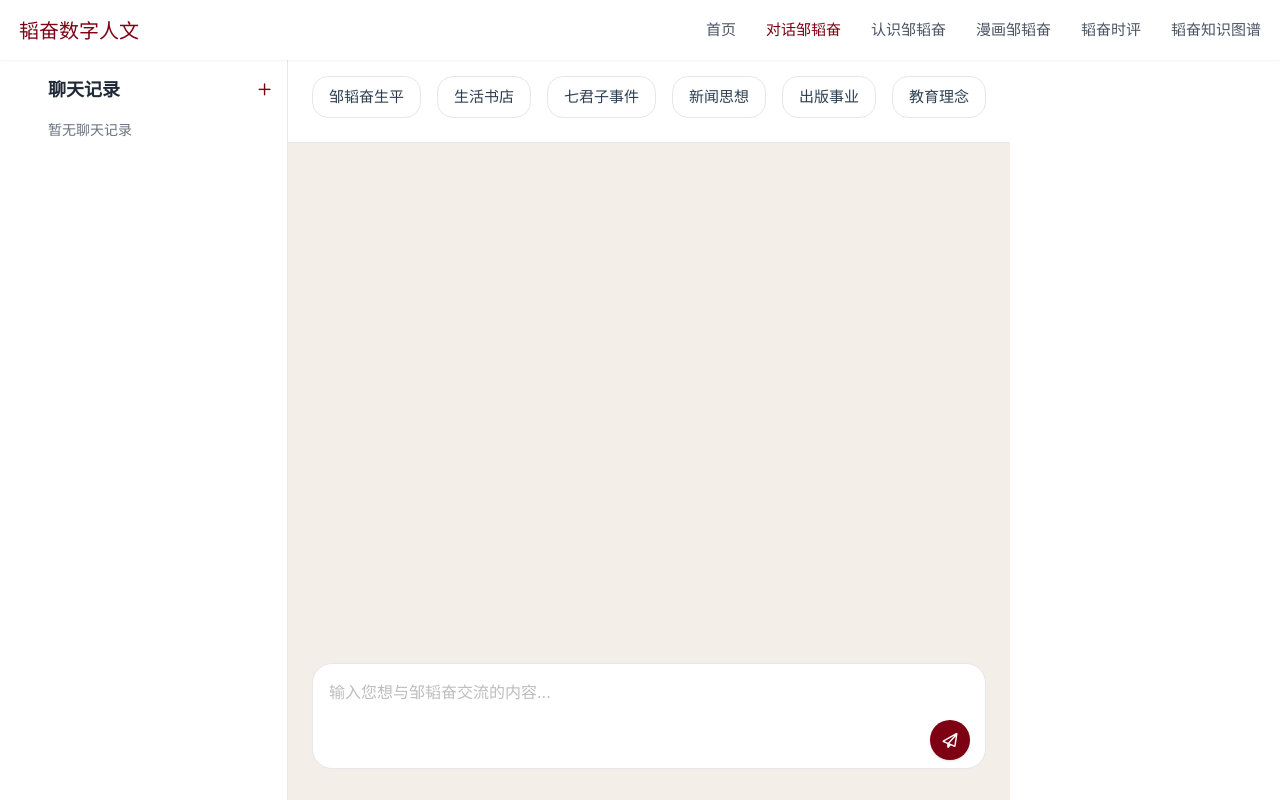
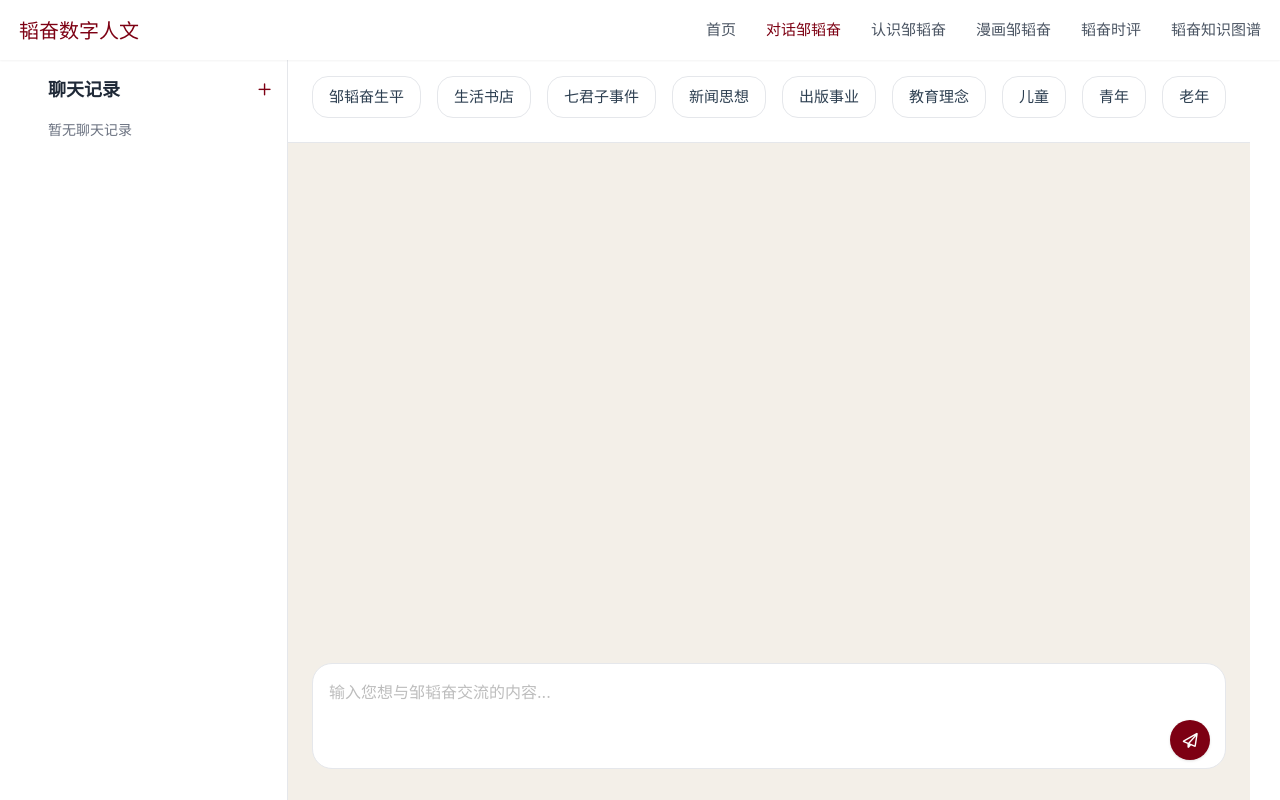
Before and after one commit to shukebeitahemao/ai_ztf_program, a Vue app in the folder ZTF-VUE/: page /chat in a window 1280 px wide. Built offline with nearby package versions, Linux system fonts and the light colour scheme.

Commit message:
添加userUID和chatRecord.title接口

```diff
--- a/ZTF-VUE/package.json
+++ b/ZTF-VUE/package.json
@@ -14,6 +14,7 @@
     "lint": "eslint . --fix"
   },
   "dependencies": {
+    "axios": "^1.10.0",
     "pinia": "^3.0.1",
     "vue": "^3.5.13",
     "vue-router": "^4.5.0"
--- /dev/null
+++ b/ZTF-VUE/src/api/user.ts
@@ -0,0 +1,15 @@
+import axios from 'axios'
+
+const API_BASE_URL = 'http://localhost:3000' // 根据实际后端地址修改
+
+export const sendUserUID = async (uid: string) => {
+  try {
+    const response = await axios.post(`${API_BASE_URL}/user`, { uid })
+    console.log('生成的用户ID:', uid)
+    console.log('服务器响应:', response.data)
+    return response.data
+  } catch (error) {
+    console.error('发送用户ID失败:', error)
+    throw error
+  }
+}
--- a/ZTF-VUE/src/components/ChatHeader.vue
+++ b/ZTF-VUE/src/components/ChatHeader.vue
@@ -4,7 +4,12 @@
       <div class="flex items-center space-x-4 overflow-x-auto pb-2">
         <button v-for="topic in topics"
                 :key="topic"
-                class="flex-shrink-0 bg-white hover:bg-gray-50 border border-gray-200 px-4 py-2 rounded-xl whitespace-nowrap transition-colors"
+                class="flex-shrink-0 px-4 py-2 rounded-xl whitespace-nowrap transition-colors"
+                :class="[
+                  selectedTopic === topic
+                    ? 'bg-blue-500 text-white border-blue-500'
+                    : 'bg-white hover:bg-gray-50 border border-gray-200'
+                ]"
                 @click="handleTopicClick(topic)">
           {{ topic }}
         </button>
@@ -12,22 +17,30 @@
     </div>
   </div>
 </template>
+<!-- 话题内容列表 -->
+<script setup lang="ts">
+import { ref } from 'vue'
 
-<script setup lang="ts">
 const topics = [
   '邹韬奋生平',
   '生活书店',
   '七君子事件',
   '新闻思想',
   '出版事业',
-  '教育理念'
+  '教育理念',
+  '儿童',
+  '青年',
+  '老年'
 ]
+
+const selectedTopic = ref('')
 
 const emit = defineEmits<{
   (e: 'new-chat', topic: string): void
 }>()
 
 const handleTopicClick = (topic: string) => {
+  selectedTopic.value = topic
   console.log('Selected topic:', topic)
   emit('new-chat', topic)
 }
--- a/ZTF-VUE/src/utils/user.ts
+++ b/ZTF-VUE/src/utils/user.ts
@@ -1,13 +1,18 @@
+import { sendUserUID } from '../api/user'
+
 const UID_KEY = 'ztf_user_uid'
 
-export const generateUID = (): string => {
-  return 'uid_' + Math.random().toString(36).substr(2, 9)
+export const generateUID = async (): Promise<string> => {
+  const uid = 'uid_' + Math.random().toString(36).substr(2, 9)
+  console.log('生成用户ID:', uid)
+  //await sendUserUID(uid)
+  return uid
 }
 
-export const getOrCreateUID = (): string => {
+export const getOrCreateUID = async (): Promise<string> => {
   let uid = localStorage.getItem(UID_KEY)
   if (!uid) {
-    uid = generateUID()
+    uid = await generateUID()
     localStorage.setItem(UID_KEY, uid)
   }
   return uid
--- a/ZTF-VUE/src/views/ChatAI.vue
+++ b/ZTF-VUE/src/views/ChatAI.vue
@@ -25,6 +25,7 @@ import ChatHeader from '../components/ChatHeader.vue'
 import ChatContainer from '../components/ChatContainer.vue'
 import ChatInput from '../components/ChatInput.vue'
 import { getOrCreateUID } from '../utils/user'
+import axios from 'axios'
 
 interface Message {
   id: number
@@ -45,11 +46,12 @@ const messages = ref<Message[]>([])
 const chatRecords = ref<ChatRecord[]>([])
 const userUID = ref('')
 const isFirstMessage = ref(true)
+const API_BASE_URL = 'http://localhost:3000' // 根据实际后端地址修改
 
-onMounted(() => {
-  userUID.value = getOrCreateUID()
+onMounted(async () => {
+  userUID.value = await getOrCreateUID()
 })
-
+// 格式化聊天标题,是往后端传输的session_id
 const formatChatTitle = (uid: string, date: Date): string => {
   const year = date.getFullYear()
   const month = String(date.getMonth() + 1).padStart(2, '0')
@@ -58,21 +60,21 @@ const formatChatTitle = (uid: string, date: Date): string => {
   const minutes = String(date.getMinutes()).padStart(2, '0')
   return `${uid}_${year}${month}${day}_${hours}${minutes}`
 }
-
+// 新建聊天
 const handleNewChat = () => {
   // 清空当前聊天消息
   messages.value = []
   // 重置首次消息标志
   isFirstMessage.value = true
 }
-
+// 新建聊天，带话题
 const handleNewChatWithTopic = (topic: string) => {
   handleNewChat()
   // 这里可以添加与后端通信的代码
   console.log('Creating new chat with topic:', topic)
 }
-
-const handleSendMessage = (content: string) => {
+// 发送消息
+const handleSendMessage = async (content: string) => {
   // 添加用户消息
   const userMessage: Message = {
     id: Date.now(),
@@ -83,7 +85,7 @@ const handleSendMessage = (content: string) => {
   }
   messages.value.push(userMessage)
 
-  // 如果是第一条消息，创建聊天记录
+  // 如果是第一条消息，触发形成chatRecord记录号
   if (isFirstMessage.value) {
     const now = new Date()
     const chatRecord: ChatRecord = {
@@ -93,7 +95,17 @@ const handleSendMessage = (content: string) => {
       uid: userUID.value
     }
     chatRecords.value.push(chatRecord)
+    console.log('chatRecord:', chatRecord)
     isFirstMessage.value = false
+
+    // 发送 ChatRecord 到后端
+    try {
+      const response = await axios.post(`${API_BASE_URL}/chat/create_new_chat`, chatRecord)
+      console.log('生成的聊天记录:', chatRecord)
+      console.log('服务器响应:', response.data)
+    } catch (error) {
+      console.error('发送聊天记录失败:', error)
+    }
   }
 
   // 添加系统自动回复
--- a/ZTF-VUE/src/views/HomeView.vue
+++ b/ZTF-VUE/src/views/HomeView.vue
@@ -7,7 +7,7 @@
         <div class="text-center">
           <h1 class="text-4xl font-bold text-primary mb-8">欢迎来到邹韬奋数字人文平台</h1>
           <div class="mb-8 text-gray-600">
-            <p>您的用户ID：<span class="font-mono bg-gray-100 px-2 py-1 rounded">{{ userUID }}</span></p>
+            <p>您的用户ID:<span class="font-mono bg-gray-100 px-2 py-1 rounded">{{ userUID }}</span></p>
           </div>
           <router-link
             to="/chat"
@@ -27,8 +27,9 @@ import WebHeader from '../components/WebHeader.vue'
 import { getOrCreateUID } from '../utils/user'
 
 const userUID = ref('')
-
-onMounted(() => {
-  userUID.value = getOrCreateUID()
+// 获取用户ID
+onMounted(async () => {
+  userUID.value = await getOrCreateUID()
+  console.log('用户ID:', userUID.value)
 })
 </script>
```
Also changed, not shown: 1 other file (tests, documents, lock files or other folders).
